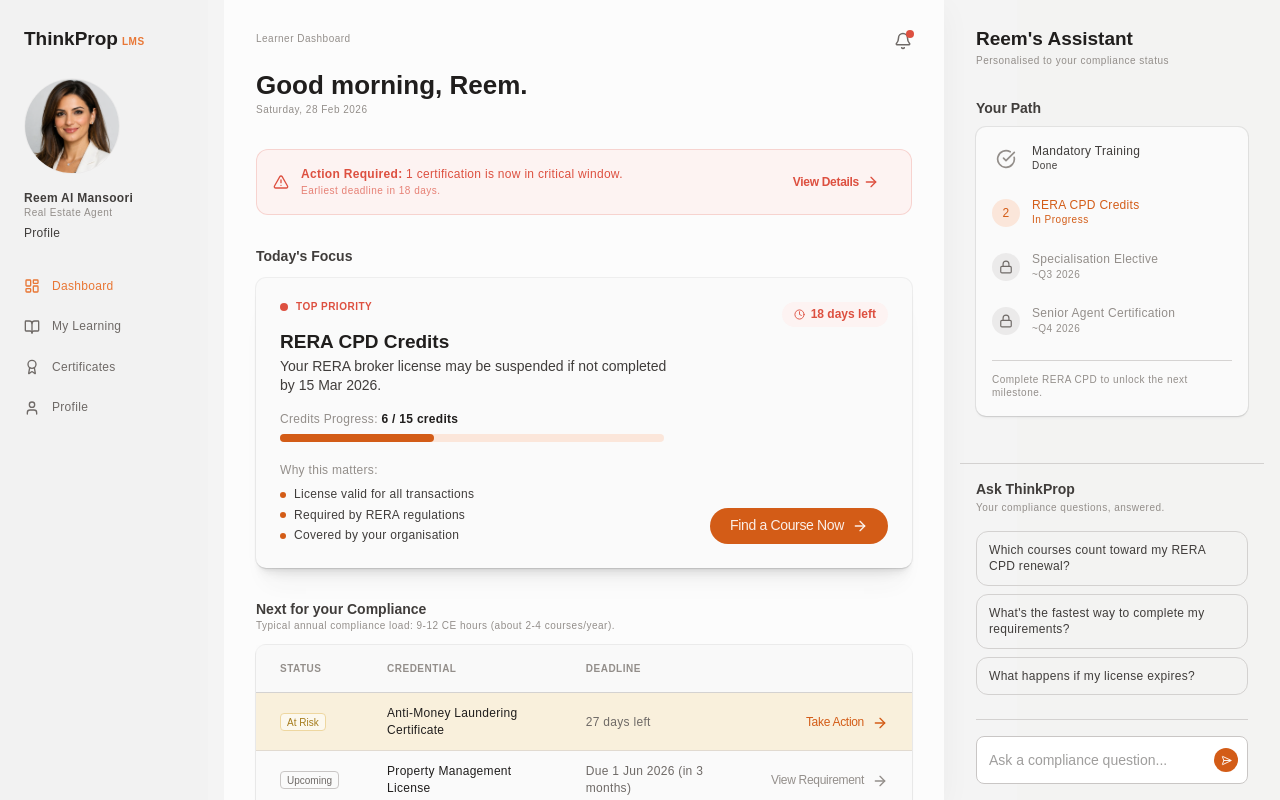
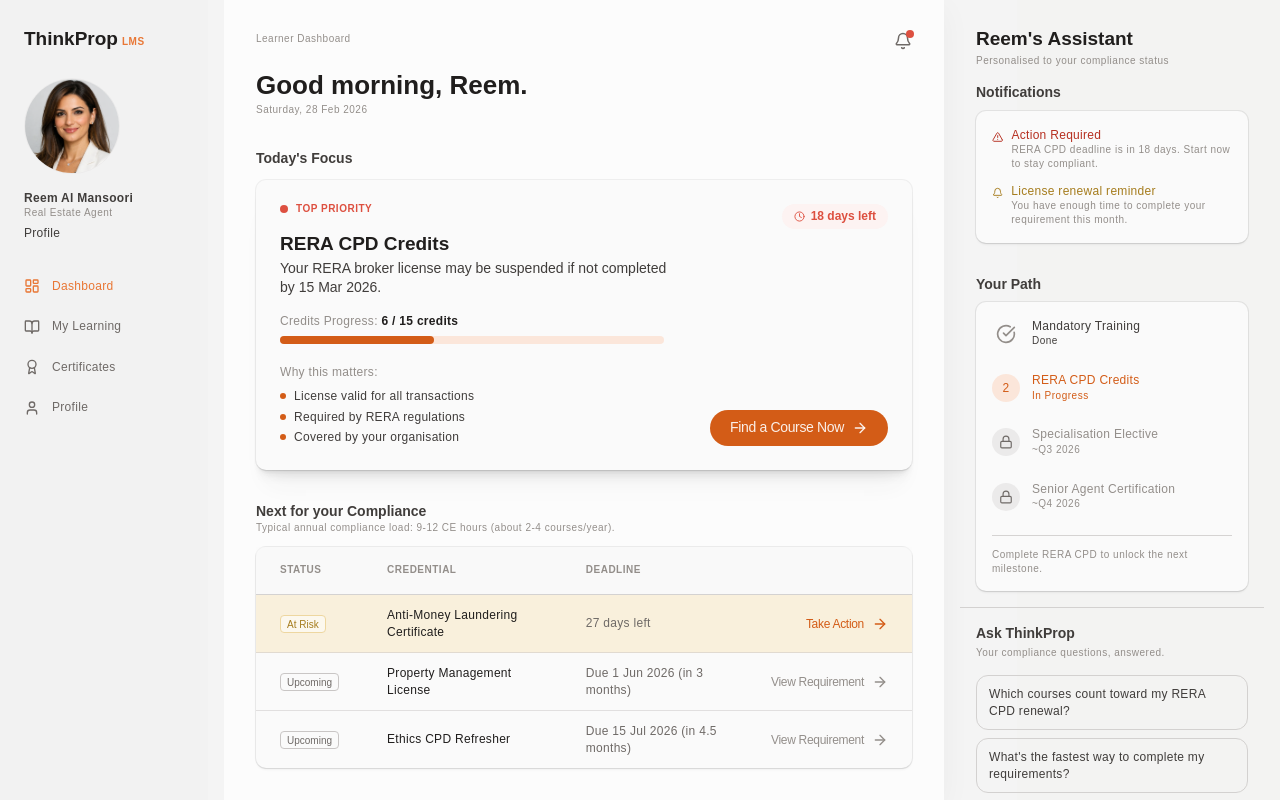
Before and after one commit to Gianeo/thinkprop, a Next.js app: page /learner/dashboard in a window 1280 px wide. Built offline with nearby package versions, Linux system fonts and the light colour scheme; a web font is replaced by a local one.

Commit message:
UI learner app 01/03/26

```diff
--- a/app/learner/dashboard/page.tsx
+++ b/app/learner/dashboard/page.tsx
@@ -234,7 +234,7 @@ export default function LearnerDashboardPage() {
             </header>
 
             {!isReraEnrolled ? (
-              <section className="animate-fade-in flex items-center gap-3 rounded-lg border border-state-critical/20 bg-state-critical-bg p-4">
+              <section className="animate-fade-in flex items-center gap-3 rounded-lg border border-state-critical/20 bg-state-critical-bg p-4 md:hidden">
                 <AlertTriangle size={16} className="shrink-0 text-state-critical" />
                 <div className="flex-1">
                   <p className="type-body-sm text-state-critical">
@@ -449,6 +449,39 @@ export default function LearnerDashboardPage() {
             <p className="type-caption text-muted">Personalised to your compliance status</p>
           </div>
 
+          <div className="p-4 pt-0">
+            <p className="mb-2 type-body font-semibold">Notifications</p>
+            <Card className="shadow-sm">
+              <CardContent className="space-y-3 p-4">
+                {!isReraEnrolled ? (
+                  <div className="flex items-start gap-2">
+                    <AlertTriangle className="mt-0.5 size-4 text-destructive-default" />
+                    <div>
+                      <p className="type-body-sm text-destructive-default">Action Required</p>
+                      <p className="type-caption text-muted">
+                        RERA CPD deadline is in 18 days. Start now to stay compliant.
+                      </p>
+                    </div>
+                  </div>
+                ) : null}
+
+                <div className="flex items-start gap-2">
+                  <Bell className={`mt-0.5 size-4 ${isReraEnrolled ? 'text-success-default' : 'text-warning-default'}`} />
+                  <div>
+                    <p className={`type-body-sm ${isReraEnrolled ? 'text-success-default' : 'text-warning-default'}`}>
+                      {isReraEnrolled ? 'Enrollment confirmed' : 'License renewal reminder'}
+                    </p>
+                    <p className="type-caption text-muted">
+                      {isReraEnrolled
+                        ? 'Session booked for 15 Mar 2026. Calendar invite sent.'
+                        : 'You have enough time to complete your requirement this month.'}
+                    </p>
+                  </div>
+                </div>
+              </CardContent>
+            </Card>
+          </div>
+
           <div className="p-4">
             <div className="mb-2 flex items-center justify-between">
               <p className="type-body font-semibold">Your Path</p>
```
